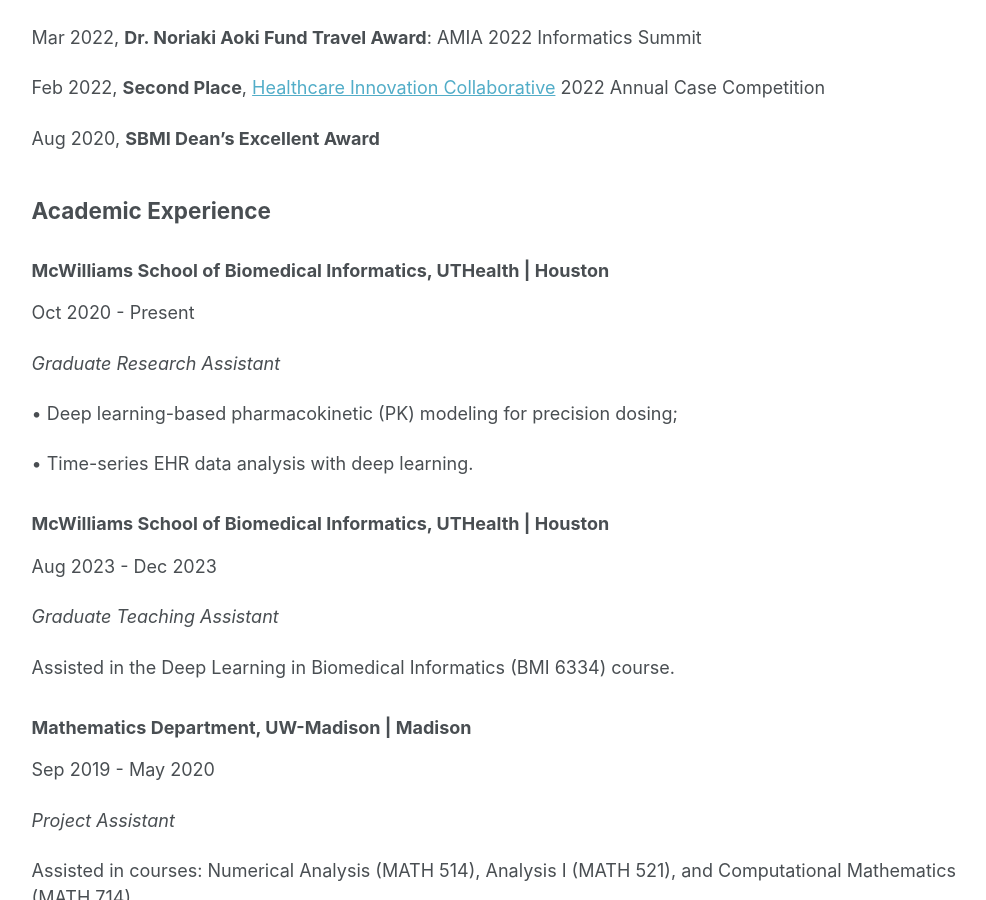
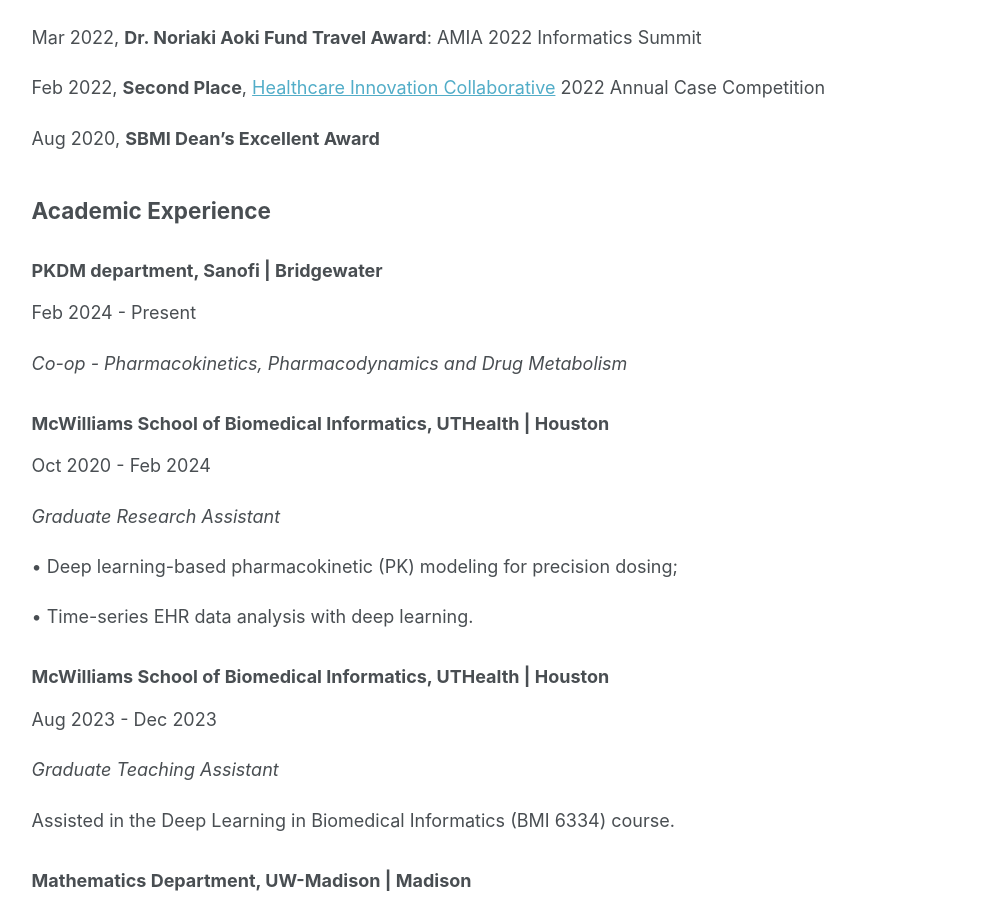
Before and after one commit to BingyuMao/BingyuMao.github.io, a Jekyll site: the page built from _pages/cv.md, in a window 1280 px wide and 900 px high, scrolled down 844 px. Shown: the whole window, without its empty margins (250-1236 px from the left). Built offline with Jekyll 4.4.1, drawn with Linux system fonts in a browser that asks for light colours.

Commit message:
Update cv.md

```diff
--- a/_pages/cv.md
+++ b/_pages/cv.md
@@ -46,9 +46,15 @@ Aug 2020, **SBMI Dean’s Excellent Award**
 
 ## Academic Experience
 
+### PKDM department, Sanofi | Bridgewater
+
+Feb 2024 - Present
+
+*Co-op - Pharmacokinetics, Pharmacodynamics and Drug Metabolism*
+
 ### McWilliams School of Biomedical Informatics, UTHealth | Houston
 
-Oct 2020 - Present
+Oct 2020 - Feb 2024
 
 *Graduate Research Assistant*
 
```
